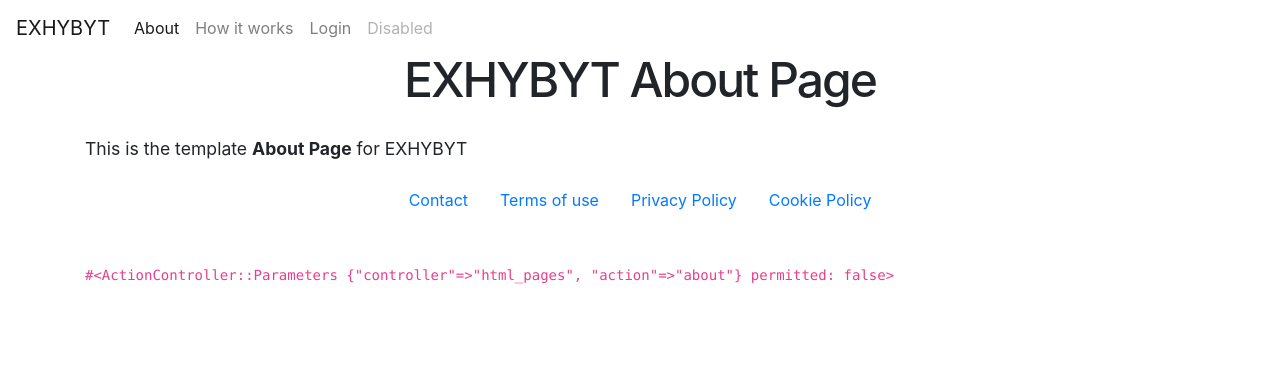
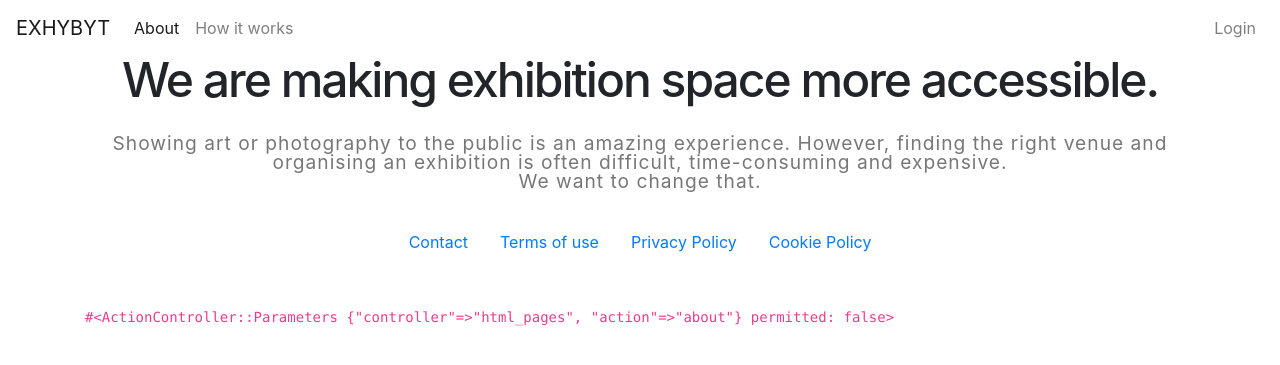
Before and after one commit to lukas-hauser/exhybyt, a Rails app: page /about in a window 1280 px wide. Shown: the top 365 px of the page. Run offline with Rails 7, Linux system fonts and the light colour scheme; style sheets or scripts are compiled from the project's sources; some libraries are stand-ins or nearby versions.

Commit message:
Updated views

```diff
--- a/app/assets/stylesheets/custom.scss
+++ b/app/assets/stylesheets/custom.scss
@@ -169,7 +169,7 @@ input {
   .timestamp {
     color: $light-gray;
     display: block;
-    margin-left: 60px;
+    margin-left: 0px;
   }
   .gravatar {
     float: left;
--- a/app/helpers/application_helper.rb
+++ b/app/helpers/application_helper.rb
@@ -7,4 +7,39 @@ module ApplicationHelper
       page_title + " | " + base_title
     end
   end
+
+  def space_categories
+    [["Wall Space","Wall Space"],
+    ["Window Display","Window Display"],
+    ["Entire Gallery","Entire Gallery"]]
+  end
+
+  def venue_types
+    [["Airport","Airport"],
+    ["Architecture Firm","Architecture Firm"],
+    ["Art Gallery","Art Gallery"],
+    ["Art Supply Store","Art Supply Store"],
+    ["Bank","Bank"],
+    ["Bar","Bar"],
+    ["Barber","Barber"],
+    ["Book Store","Book Store"],
+    ["Charity","Charity"],
+    ["Church","Church"],
+    ["City Office","City Office"],
+    ["Coffee Shop","Coffee Shop"],
+    ["Convention Center","Convention Center"],
+    ["Hair Saloon","Hair Saloon"],
+    ["Hospital","Hospital"],
+    ["Hotel","Hotel"],
+    ["Interior Designer","Interior Designer"],
+    ["Law Office","Law Office"],
+    ["Library","Library"],
+    ["Market Stall","Market Stall"],
+    ["PopUp Space","PopUp Space"],
+    ["Private Members Club","Private Members Club"],
+    ["Restaurant","Restaurant"],
+    ["University","University"],
+    ["Other","Other"]]
+  end
+
 end
--- a/app/views/html_pages/about.html.erb
+++ b/app/views/html_pages/about.html.erb
@@ -1,4 +1,8 @@
 <% provide(:title, 'About') %>
 
-<h1>EXHYBYT About Page</h1>
-<p>This is the template <b>About Page</b> for EXHYBYT</p>
+<h1>We are making exhibition space more accessible.</h1>
+<h2>
+  Showing art or photography to the public is an amazing experience. However, finding the right venue and organising an exhibition is often difficult, time-consuming and expensive.
+  <br>
+  We want to change that.
+</h2>
--- a/app/views/layouts/_navbar.html.erb
+++ b/app/views/layouts/_navbar.html.erb
@@ -1,4 +1,4 @@
-<nav class="navbar navbar-expand-md navbar-light">
+<nav class="navbar navbar-expand-md navbar-light bg-white sticky-top">
   <a class="navbar-brand" href="<%= root_path %>">EXHYBYT</a>
   <button class="navbar-toggler" type="button" data-toggle="collapse" data-target="#navbarSupportedContent" aria-controls="navbarSupportedContent" aria-expanded="false" aria-label="Toggle navigation">
     <span class="navbar-toggler-icon"></span>
@@ -11,16 +11,22 @@
       <li class="nav-item">
         <a class="nav-link" href="<%= howitworks_path %>">How it works</a>
       </li>
+    </ul>
+    <ul class="navbar-nav navbar-right">
       <% if logged_in? %>
         <li class="nav-item">
-          <a class="nav-link" <%= link_to "Users", users_path %></a>
+          <a class="nav-link disabled" href="#" tabindex="-1" aria-disabled="true">Add Art</a>
+        </li>
+        <li class="nav-item">
+          <a class="nav-link" <%= link_to "Add Space", new_space_path %></a>
         </li>
         <li class="nav-item dropdown">
           <a class="nav-link dropdown-toggle" href="current_user" id="Profile" role="button" data-toggle="dropdown" aria-haspopup="true" aria-expanded="false">
             Profile
           </a>
-          <div class="dropdown-menu" aria-labelledby="navbarDropdown">
+          <div class="dropdown-menu dropdown-menu-right" aria-labelledby="navbarDropdown">
             <a class="dropdown-item" <%= link_to "Profile", current_user %></a>
+            <a class="dropdown-item" <%= link_to "Users", users_path %></a>
             <a class="dropdown-item" <%= link_to "Settings", edit_user_path(current_user) %></a>
             <div class="dropdown-divider"></div>
             <a class="dropdown-item" <%= link_to "Log out", logout_path, method: :delete %></a>
@@ -30,9 +36,6 @@
         <li class="nav-item">
           <a class="nav-link" href="<%= login_path %>">Login</a>
       <% end %>
-      <li class="nav-item">
-        <a class="nav-link disabled" href="#" tabindex="-1" aria-disabled="true">Disabled</a>
-      </li>
-    </ul>
+    </nav>
   </div>
 </nav>
--- a/app/views/spaces/_form.html.erb
+++ b/app/views/spaces/_form.html.erb
@@ -1,13 +1,14 @@
 <%= form_with(model: @space, local: true) do |f| %>
   <h1>Create a Space</h1>
   <%= render 'shared/error_messages', object: f.object %>
-  <%= f.select :category, [["Wall Space","Wall Space"],["Entire Gallery","Entire Gallery"]],
+  <%= f.select :category,space_categories,
   id: "category", prompt: "Category", class: "form-control" %>
-  <%= f.select :venue_type, [["Bar","Bar"],["Coffee Shop","Coffee Shop"],["Restaurant","Restaurant"]],
+  <%= f.select :venue_type, venue_types,
   prompt: "Venue Type", class: "form-control" %>
   <%= f.text_field :listing_name, placeholder: "Listing Name", class: "form-control" %>
   <%= f.text_area :description, rows: 5, placeholder: "Detailed description", class: "form-control" %>
   <%= f.text_field :address, placeholder: "Address", class: "form-control" %>
+
   <h2>Amenities</h2>
     <%= f.check_box :is_wifi %> WiFi
     <%= f.check_box :is_toilet %> Toilet
--- a/app/views/spaces/_space.html.erb
+++ b/app/views/spaces/_space.html.erb
@@ -1,7 +1,6 @@
 <li id="space-<%= space.id %>">
-  <%= link_to gravatar_for(space.user, size: 50), space.user %>
+  <span class="listing_name"><%= space.listing_name %></span>
   <span class="user"><%= link_to space.user.firstname + " " + space.user.lastname, space.user %></span>
-  <span class="listing_name"><%= space.listing_name %></span>
   <span class="timestamp">Wall Space: <%= space.wall_width %> x <%= space.wall_height %> cm (w x h)</span>
   <span class="timestamp">Price: £ <%= space.price %> per day</span>
   <span class="listing_name"><%= space.description %>
--- a/app/views/spaces/show.html.erb
+++ b/app/views/spaces/show.html.erb
@@ -1,2 +1,4 @@
-<h1>Spaces#show</h1>
-<p>Find me in app/views/spaces/show.html.erb</p>
+<%= provide(:title, @space.listing_name ) %>
+<div class="col-md-8">
+  <%= render @space %>
+</div>
--- a/config/routes.rb
+++ b/config/routes.rb
@@ -17,6 +17,6 @@ Rails.application.routes.draw do
       get :following, :followers
     end
   end
-  resources :spaces,        only: [:create, :destroy]
+  resources :spaces,        only: [:new, :show, :create, :destroy]
   resources :relationships, only: [:create, :destroy]
 end
```
Also changed, not shown: app/views/html_pages/howitworks.html.erb (+6 -2 lines), 2 other files. Lines whose indentation alone changed are shown as unchanged.
